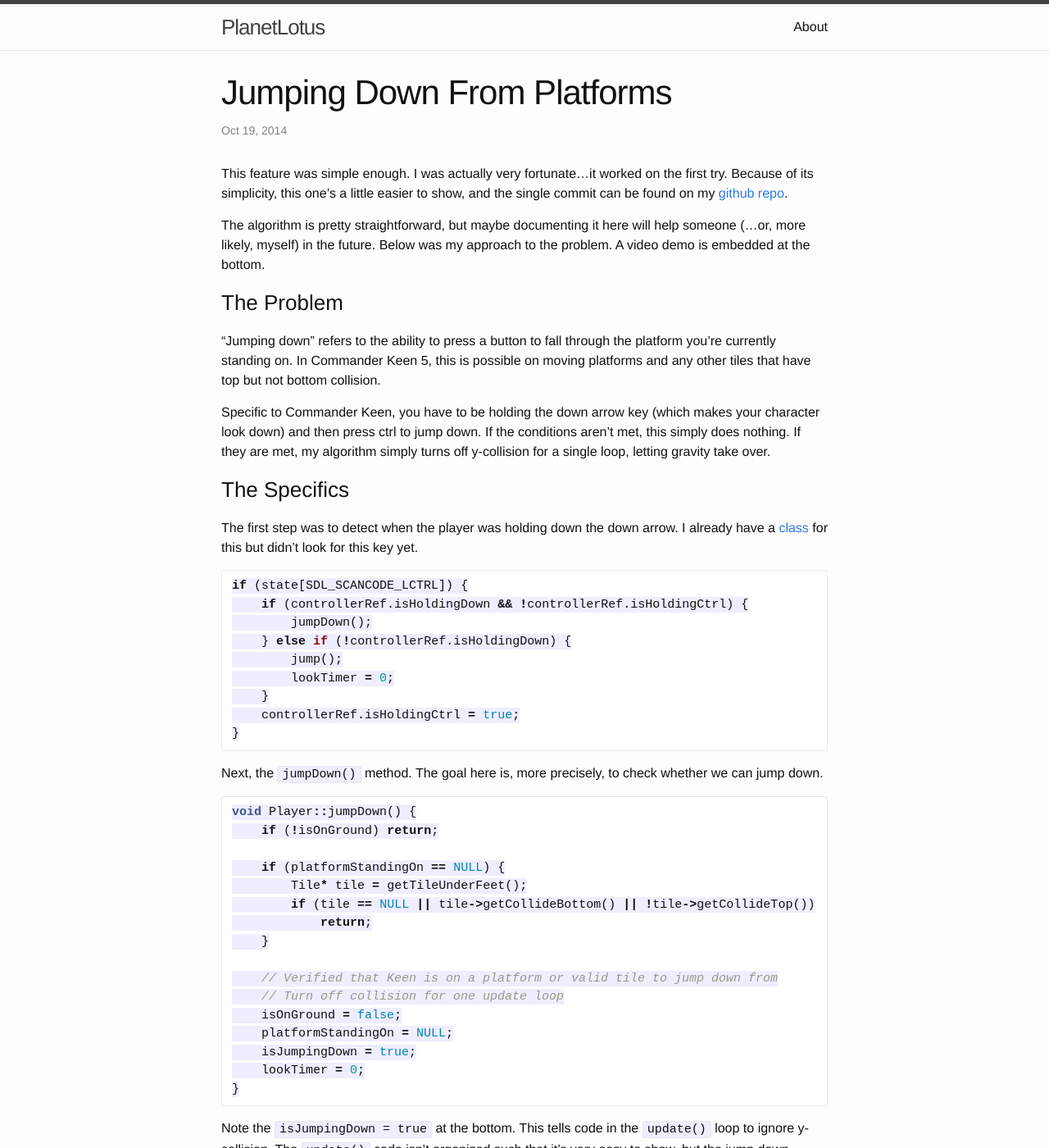
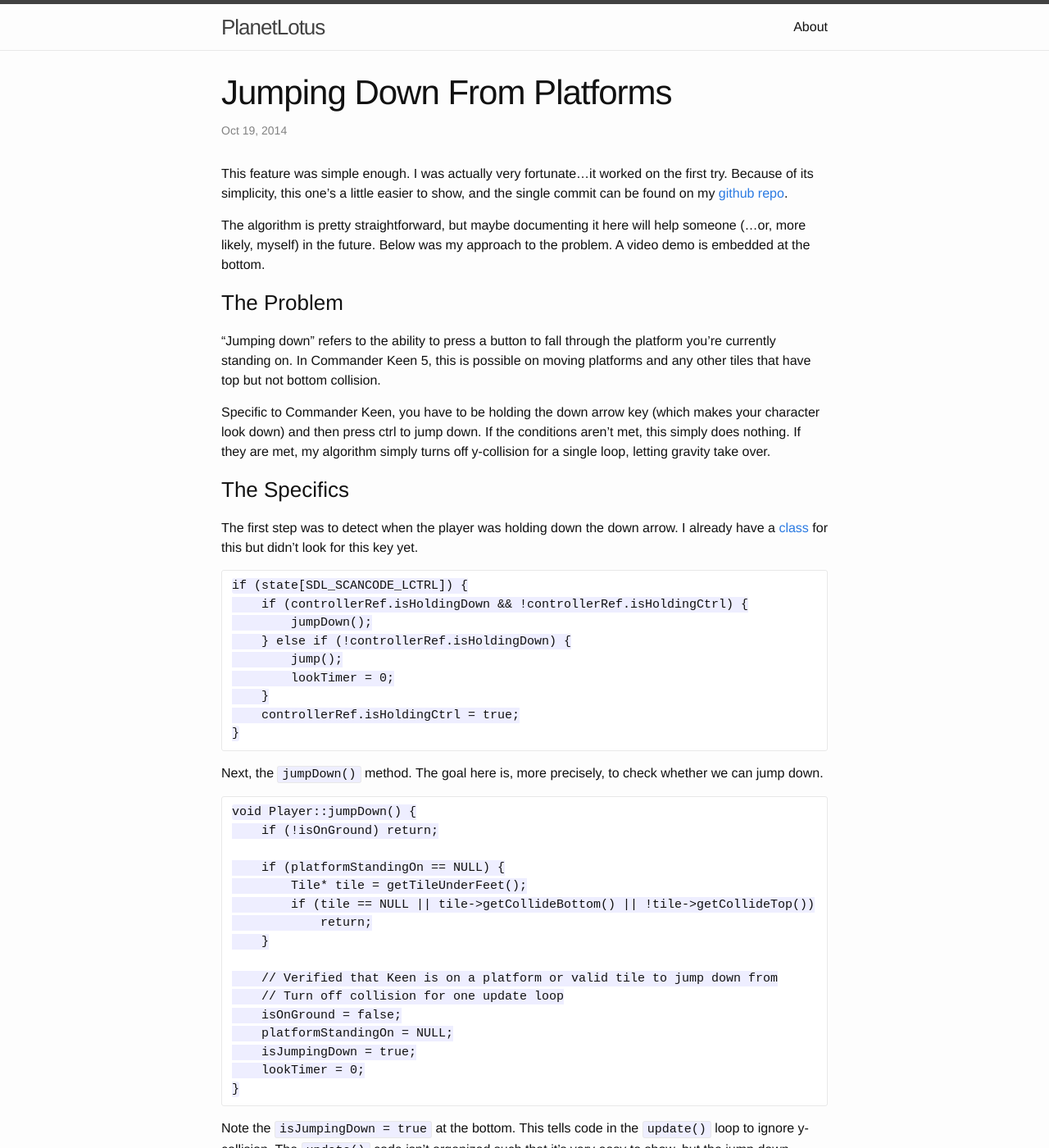
Before and after one commit to PlanetLotus/PlanetLotus.github.io, a Jekyll site: the page built from _posts/2014-10-19-jump-down.markdown, in a window 1280 px wide and 1400 px high. Shown: the whole window at 82% size. Built offline with Jekyll 4.4.1, drawn with Linux system fonts in a browser that asks for light colours.

Commit message:
Fix syntax.

````diff
--- a/_posts/2014-10-19-jump-down.markdown
+++ b/_posts/2014-10-19-jump-down.markdown
@@ -29,7 +29,7 @@ already have a
 [class](https://github.com/PlanetLotus/keen5-linux/blob/master/src/Controller.cpp)
 for this but didn't look for this key yet.
 
-```cpp
+```
 if (state[SDL_SCANCODE_LCTRL]) {
     if (controllerRef.isHoldingDown && !controllerRef.isHoldingCtrl) {
         jumpDown();
@@ -44,7 +44,7 @@ if (state[SDL_SCANCODE_LCTRL]) {
 Next, the `jumpDown()` method. The goal here is, more precisely, to check
 whether we can jump down.
 
-```cpp
+```
 void Player::jumpDown() {
     if (!isOnGround) return;
 
````
